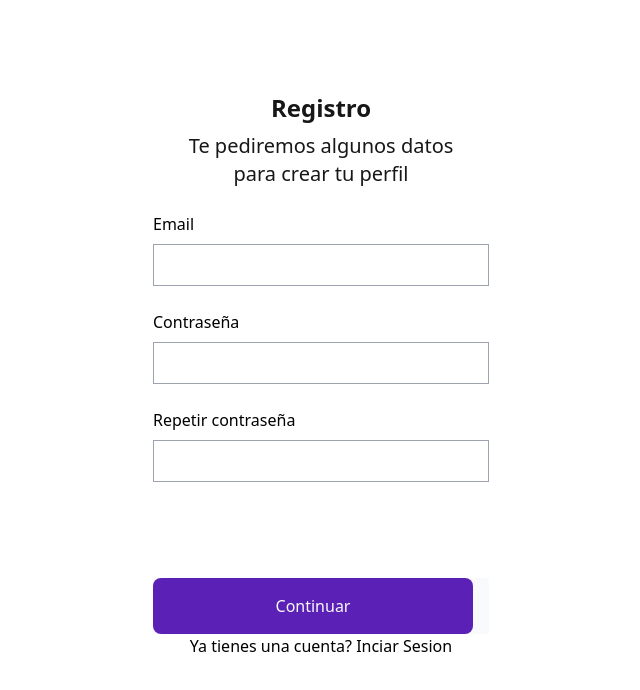
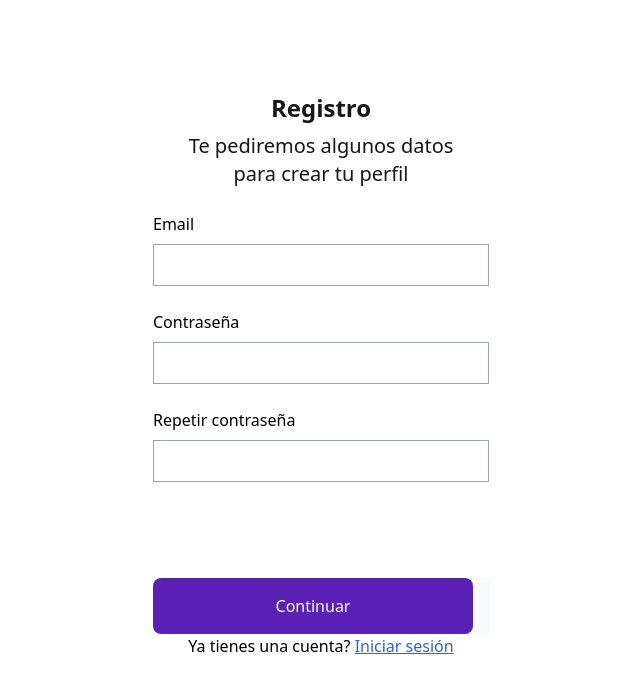
Before and after one commit to No-Country/c9-56-t-mern, a React (Vite) app in the folder frontend/: page /register in a window 1280 px wide. Shown: the top 690 px of the page, without its empty margins (319-959 px from the left). Built offline with nearby package versions, Linux system fonts and the light colour scheme.

Commit message:
improve(RegisterForm):Iniciar sesion link

```diff
--- a/frontend/src/components/registerForm/RegisterForm.jsx
+++ b/frontend/src/components/registerForm/RegisterForm.jsx
@@ -68,7 +68,7 @@ const RegisterForm = (props) => {
       {getInfoPerPage()}
 
       <p>
-        Ya tienes una cuenta? <a href="/auth/login">Inciar Sesion</a>{" "}
+        Ya tienes una cuenta? <a href="/auth/login" className="text-blue-600 hover:text-blue-800 underline">Iniciar sesión</a>{" "}
       </p>
       <br />
       <br />
```
